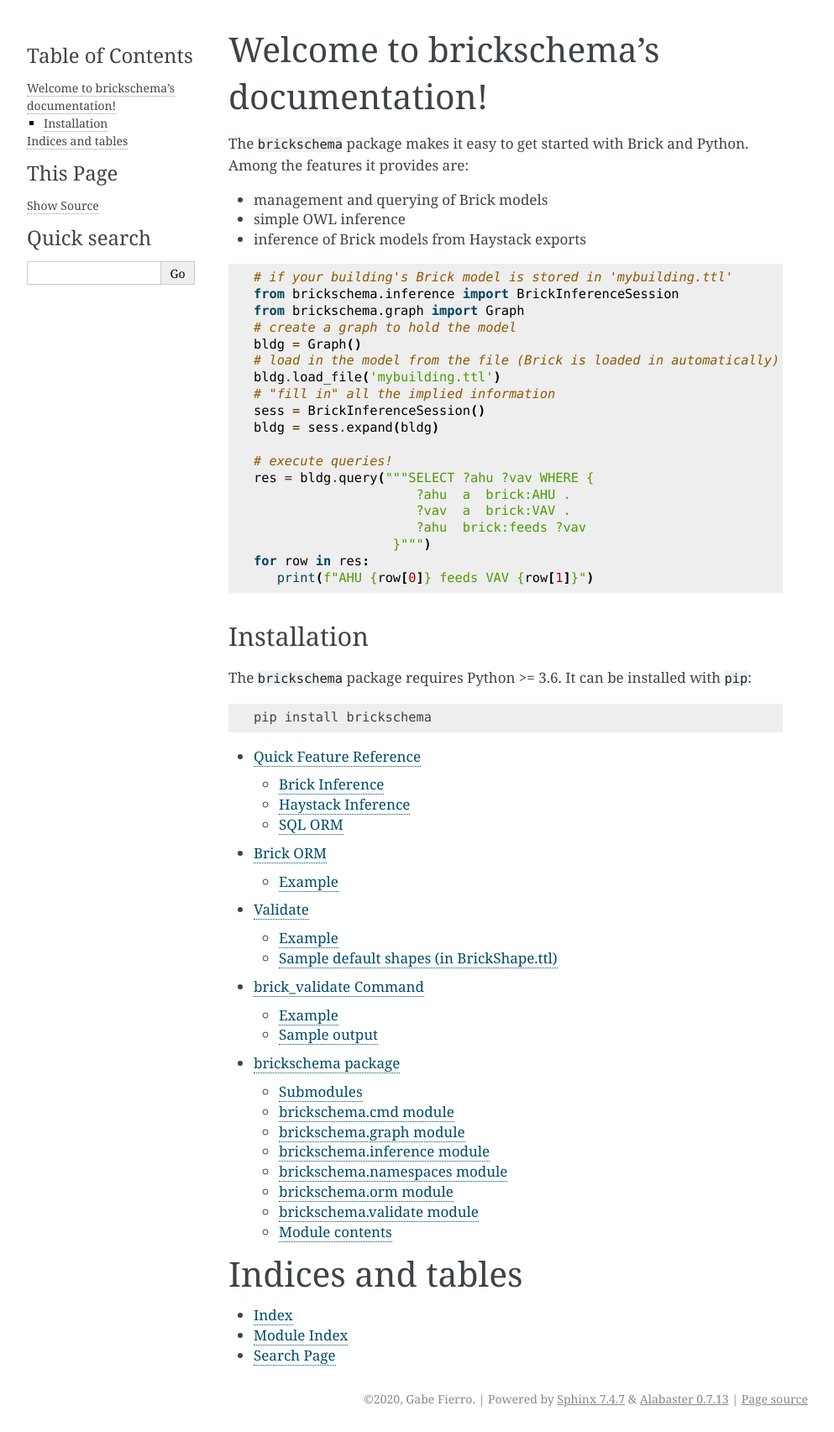
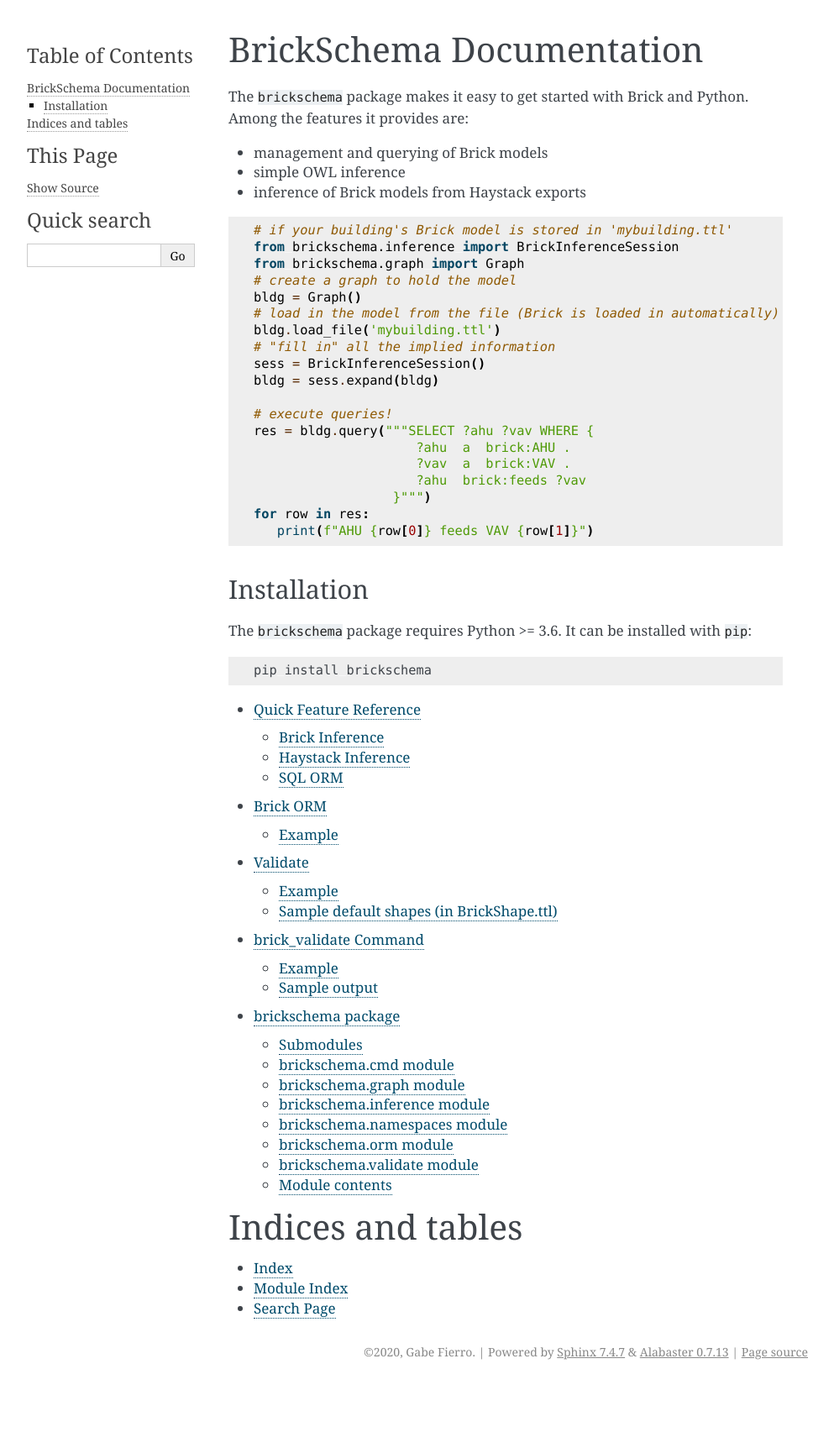
Before and after one commit to BrickSchema/py-brickschema, a Sphinx documentation site: the page built from docs/index.rst, in a window 1280 px wide. Shown: the whole page at 84% size, without its empty margins (148-1141 px from the left). Built offline with Sphinx 7.4.7, drawn with Linux system fonts in a browser that asks for light colours; the version number is read from the project's files by our own code; after the commit the page ends 1649 px from its top, so only the background shows below that.

Commit message:
bump to 0.1.4 (and fix documentation title!)

```diff
--- a/docs/index.rst
+++ b/docs/index.rst
@@ -3,7 +3,7 @@
    You can adapt this file completely to your liking, but it should at least
    contain the root `toctree` directive.
 
-Welcome to brickschema's documentation!
+BrickSchema Documentation
 =======================================
 
 The ``brickschema`` package makes it easy to get started with Brick and Python. Among the features it provides are:
--- a/pyproject.toml
+++ b/pyproject.toml
@@ -1,6 +1,6 @@
 [tool.poetry]
 name = "brickschema"
-version = "0.1.4a1"
+version = "0.1.4"
 description = "A library for working with the Brick ontology for buildings (brickschema.org)"
 readme = "README.md"
 authors = ["Gabe Fierro <gtfierro@cs.berkeley.edu>"]
```
